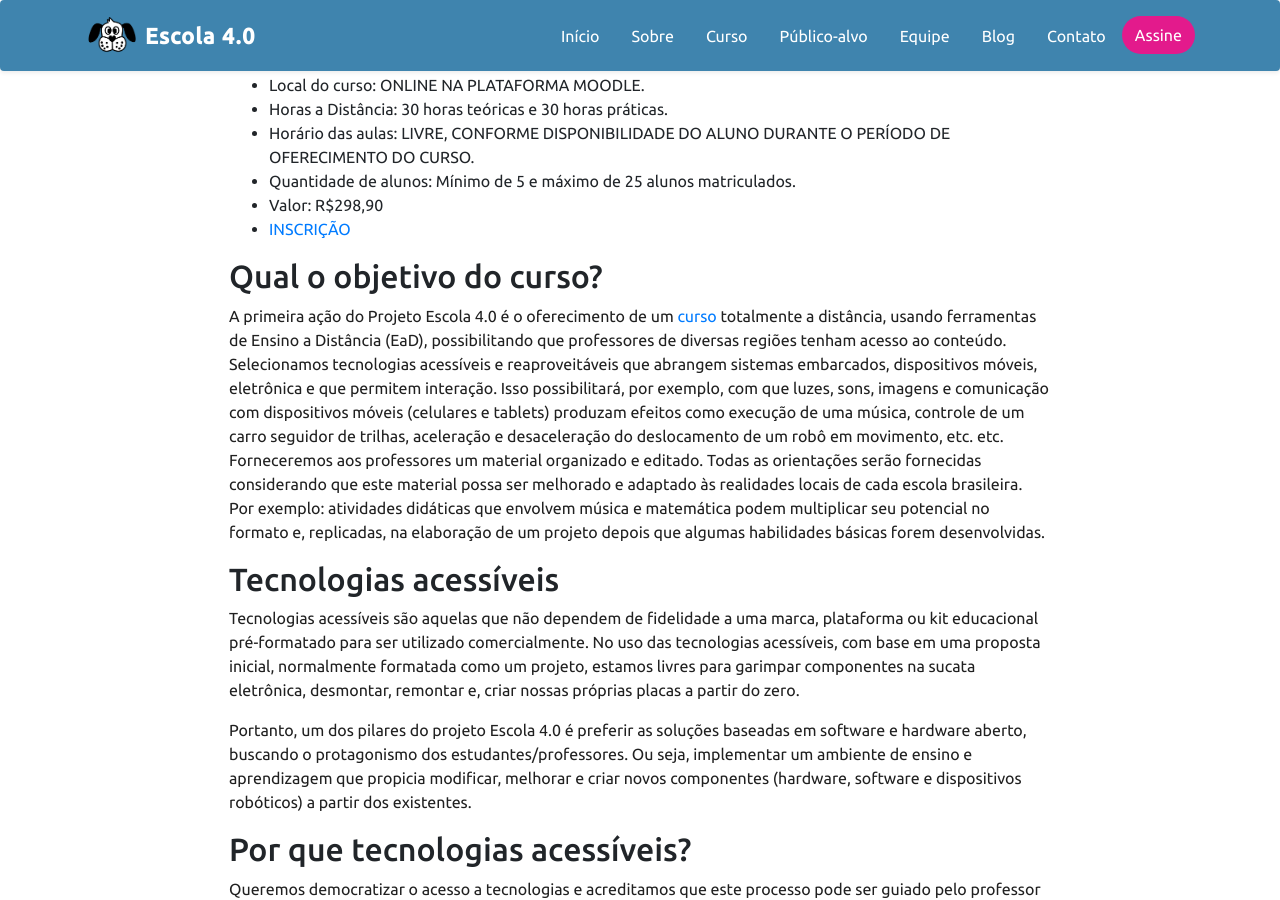
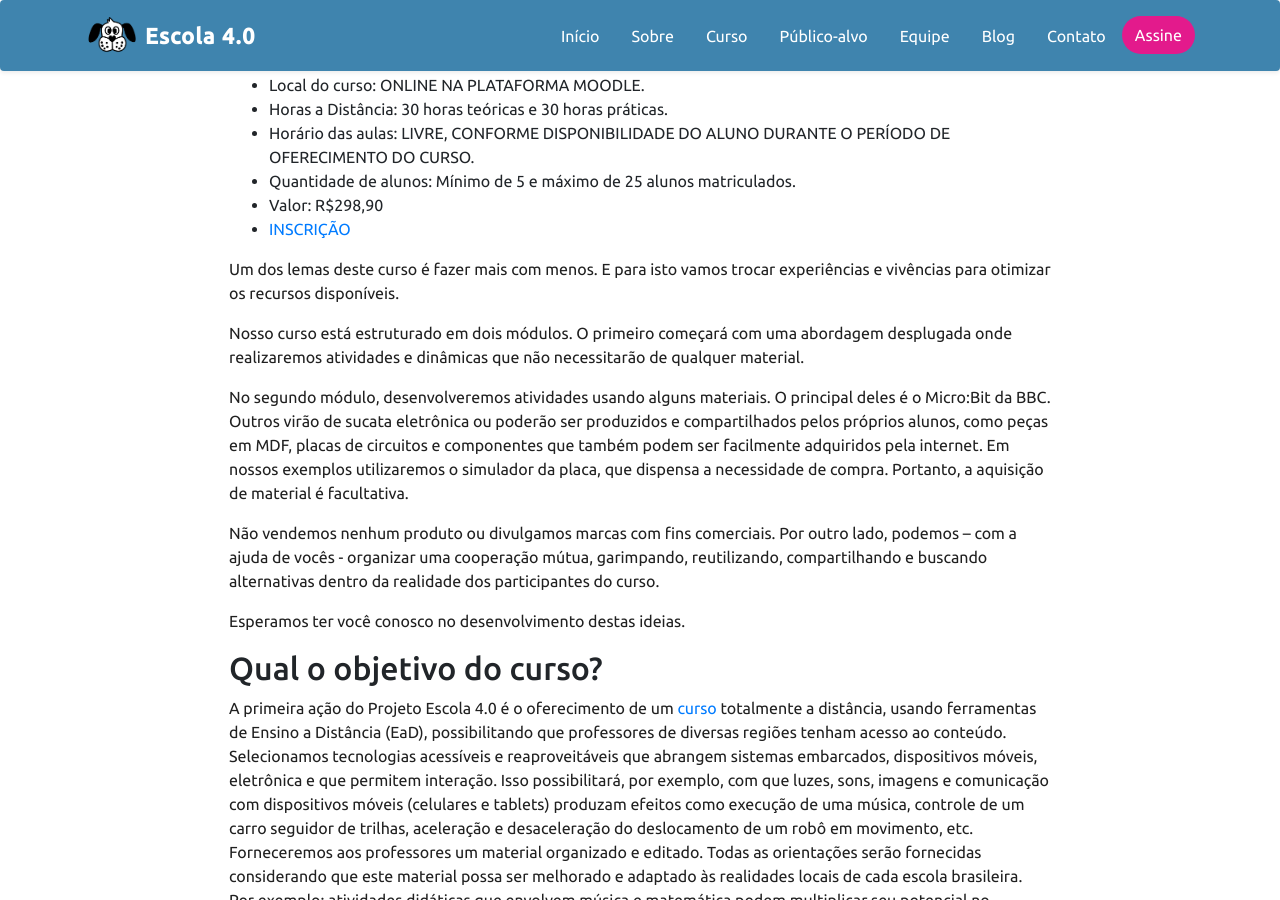
Before and after one commit to FBSeletronica/site-escola-40, a Jekyll site: the page built from _posts/2020-06-08-inscrices-abertas-para-o-curso-escola-40.md, in a window 1280 px wide and 900 px high, scrolled down 923 px. Built offline with Jekyll 4.4.1, drawn with Linux system fonts in a browser that asks for light colours; nearby versions of some CDN libraries; some of the changed text lies outside the part shown.

Commit message:
Incluindo mais informações sobre o Curso

```diff
--- a/_posts/2020-06-08-inscrices-abertas-para-o-curso-escola-40.md
+++ b/_posts/2020-06-08-inscrices-abertas-para-o-curso-escola-40.md
@@ -22,11 +22,21 @@ Confira os detalhes abaixo e faça já a sua inscrição, pois as vagas são lim
 * Valor: R$298,90
 * [INSCRIÇÃO](https://www.extecamp.unicamp.br/dados.asp?sigla=%81g%DC%C2%5E%E0%DC%99&of=%F7%12%A8)
 
+Um dos lemas deste curso é fazer mais com menos. E para isto vamos trocar experiências e vivências para otimizar os recursos disponíveis.
+
+Nosso curso está estruturado em dois módulos. O primeiro começará com uma abordagem desplugada onde realizaremos atividades e dinâmicas que não necessitarão de qualquer material.
+
+No segundo módulo, desenvolveremos atividades usando alguns materiais. O principal deles é o Micro:Bit da BBC. Outros virão de sucata eletrônica ou poderão ser produzidos e compartilhados pelos próprios alunos, como peças em MDF, placas de circuitos e componentes que também podem ser facilmente adquiridos pela internet. Em nossos exemplos utilizaremos o simulador da placa, que dispensa a necessidade de compra. Portanto, a aquisição de material é facultativa.
+
+Não vendemos nenhum produto ou divulgamos marcas com fins comerciais. Por outro lado,  podemos – com a ajuda de vocês - organizar uma cooperação mútua,  garimpando, reutilizando, compartilhando e buscando alternativas dentro da realidade dos participantes do curso.
+
+Esperamos ter você conosco no desenvolvimento destas ideias.
+
 
 ## Qual o objetivo do curso?
 
 A primeira ação do Projeto Escola 4.0 é o oferecimento de um [curso](https://www.extecamp.unicamp.br/dados.asp?sigla=%81g%DC%C2%5E%E0%DC%99&of=%F7%12%A8) totalmente a distância, usando ferramentas de Ensino a Distância (EaD), possibilitando que professores de diversas regiões tenham acesso ao conteúdo.
-Selecionamos tecnologias acessíveis e reaproveitáveis que abrangem sistemas embarcados, dispositivos móveis, eletrônica e que permitem interação. Isso possibilitará, por exemplo, com que luzes, sons, imagens e comunicação com dispositivos móveis (celulares e tablets) produzam efeitos como execução de uma música, controle de um carro seguidor de trilhas, aceleração e desaceleração do deslocamento de um robô em movimento, etc. etc. Forneceremos aos professores um material organizado e editado. Todas as orientações serão fornecidas considerando que este material possa ser melhorado e adaptado às realidades locais de cada escola brasileira. Por exemplo: atividades didáticas que envolvem música e matemática podem multiplicar seu potencial no formato e, replicadas, na elaboração de um projeto depois que algumas habilidades básicas forem desenvolvidas.
+Selecionamos tecnologias acessíveis e reaproveitáveis que abrangem sistemas embarcados, dispositivos móveis, eletrônica e que permitem interação. Isso possibilitará, por exemplo, com que luzes, sons, imagens e comunicação com dispositivos móveis (celulares e tablets) produzam efeitos como execução de uma música, controle de um carro seguidor de trilhas, aceleração e desaceleração do deslocamento de um robô em movimento, etc. Forneceremos aos professores um material organizado e editado. Todas as orientações serão fornecidas considerando que este material possa ser melhorado e adaptado às realidades locais de cada escola brasileira. Por exemplo: atividades didáticas que envolvem música e matemática podem multiplicar seu potencial no formato e, replicadas, na elaboração de um projeto depois que algumas habilidades básicas forem desenvolvidas.
 
 
 ## Tecnologias acessíveis
```
